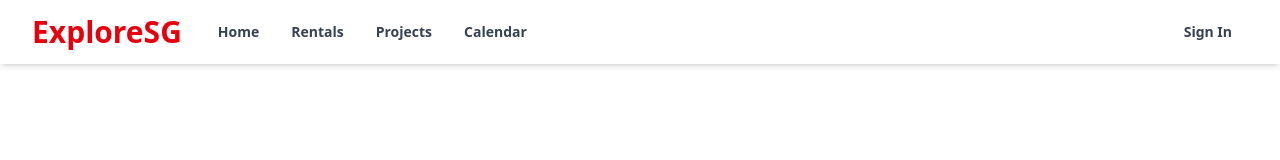
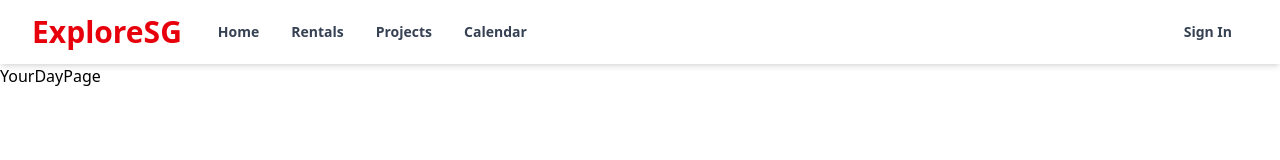
Before and after one commit to XploreSG/exploresg-frontend-service, a React (Vite) app: page /yourday in a window 1280 px wide. Shown: the top 160 px of the page. Built offline with nearby package versions, Linux system fonts and the light colour scheme.

Commit message:
EXPLORE-11: YourDay Page Added

```diff
--- a/src/App.tsx
+++ b/src/App.tsx
@@ -12,6 +12,7 @@ import RentalAddOnPage from "./components/Rentals/RentalAddOn";
 import DriverDetailsPage from "./components/Rentals/DriverDetailsPage";
 import PaymentPage from "./pages/PaymentPage";
 import SignInPage from "./pages/SignInPage";
+import YourDayPage from "./pages/YourDayPage";
 // import { BookingProvider } from "./contexts/BookingContext";
 
 const App = () => {
@@ -29,6 +30,7 @@ const App = () => {
             <Route path="/events" element={<EventsPage />} />
             <Route path="/about" element={<AboutPage />} />
             <Route path="/login" element={<SignInPage />} />
+            <Route path="/yourday" element={<YourDayPage />} />
             {/* Booking Flow Routes */}
             <Route
               path="/booking/:carId/addons"
--- a/src/pages/SignInPage.tsx
+++ b/src/pages/SignInPage.tsx
@@ -9,7 +9,7 @@ const SignInPage: React.FC = () => {
   const handleGoogleLogin = (e: React.MouseEvent) => {
     e.preventDefault();
     login("demo-user"); // Simulate Google SSO
-    navigate("/");
+    navigate("/yourday");
   };
 
   return (
--- /dev/null
+++ b/src/pages/YourDayPage.tsx
@@ -0,0 +1,5 @@
+const YourDayPage = () => {
+  return <div>YourDayPage</div>;
+};
+
+export default YourDayPage;
```
